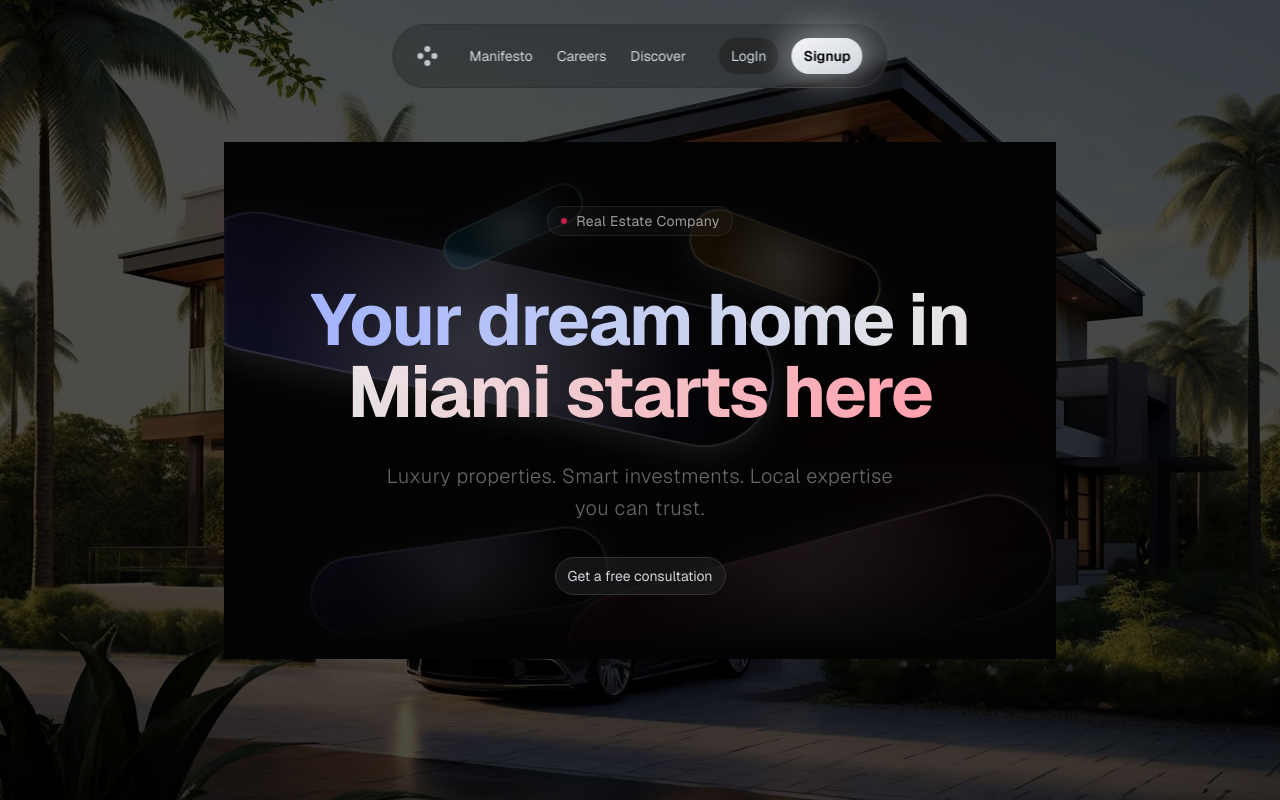
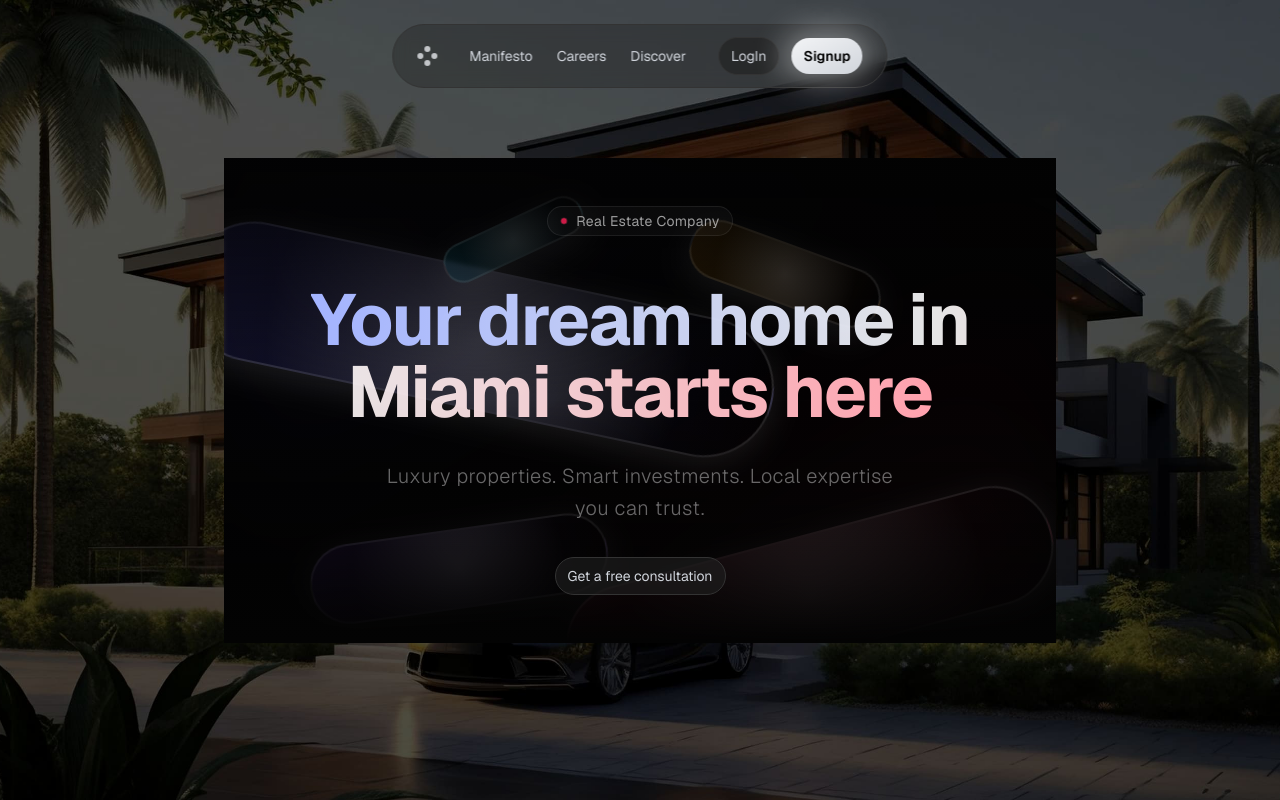
Before and after one commit to Umion/landing, a Next.js app: page / in a window 1280 px wide. Built offline with nearby package versions, Linux system fonts and the light colour scheme.

Commit message:
add padding

```diff
--- a/src/components/shape-hero/ShapeHero.tsx
+++ b/src/components/shape-hero/ShapeHero.tsx
@@ -92,7 +92,7 @@ function HeroGeometric({
   };
 
   return (
-    <div className="relative py-16 w-full flex items-center justify-center overflow-hidden bg-[#030303]">
+    <div className="relative py-12 w-full flex items-center justify-center overflow-hidden bg-[#030303]">
       <div className="absolute inset-0 bg-gradient-to-br from-indigo-500/[0.05] via-transparent to-rose-500/[0.05] blur-3xl" />
 
       <div className="absolute inset-0 overflow-hidden">
```
